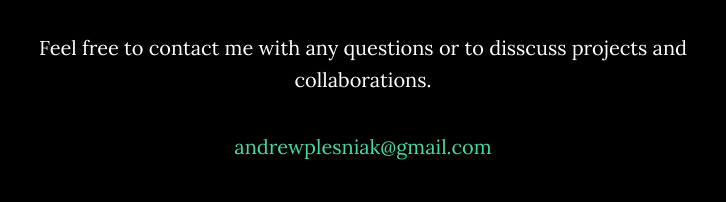
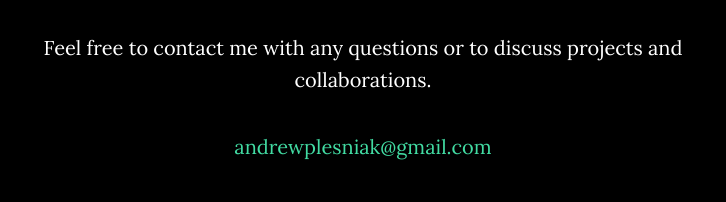
Before and after one commit to andrewplesniak/andrewplesniak.github.io, a website: page index.html in a window 1280 px wide. Shown: the part 2160-2362 px from the top of the page, 277-1003 px from the left. Drawn offline with nearby package versions, Linux system fonts and the light colour scheme; some packages are replaced by stand-ins of ours.

Commit message:
Version 1.6
Updated resume and spelling errors

```diff
--- a/index.html
+++ b/index.html
@@ -125,7 +125,7 @@
         <div class="row">
             <div class="col-lg-8 col-lg-offset-2">
                 <h2>Contact Me</h2>
-                <p>Feel free to contact me with any questions or to disscuss projects and collaborations.</p>
+                <p>Feel free to contact me with any questions or to discuss projects and collaborations.</p>
                 <p><a href="mailto:andrewplesniak@gmail.com.com">andrewplesniak@gmail.com</a><br><br>
                 </p>
             </div>
```
Also changed, not shown: 1 other file.
